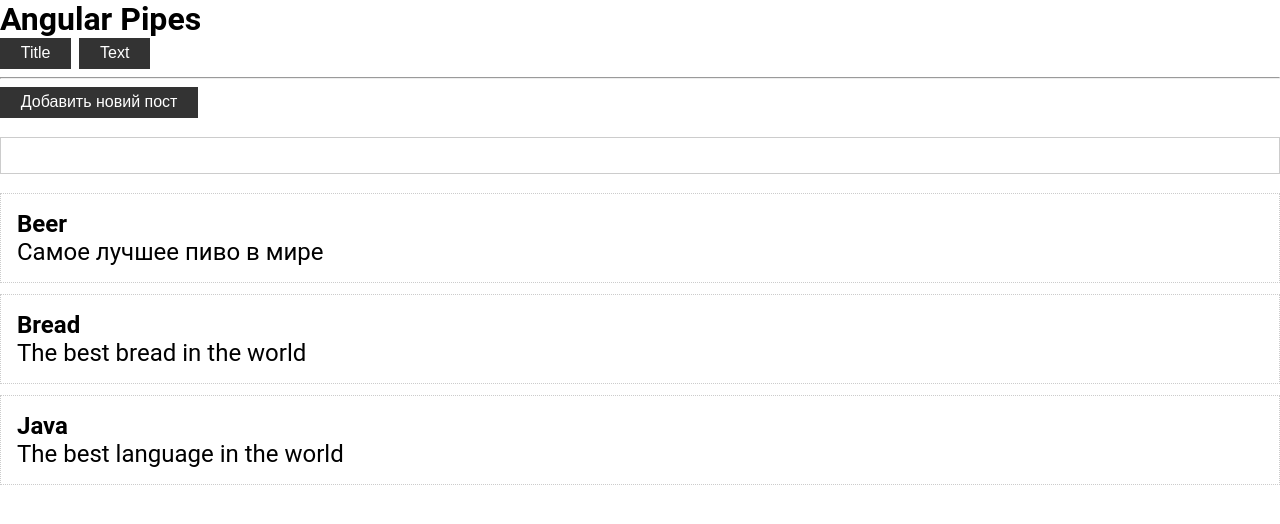
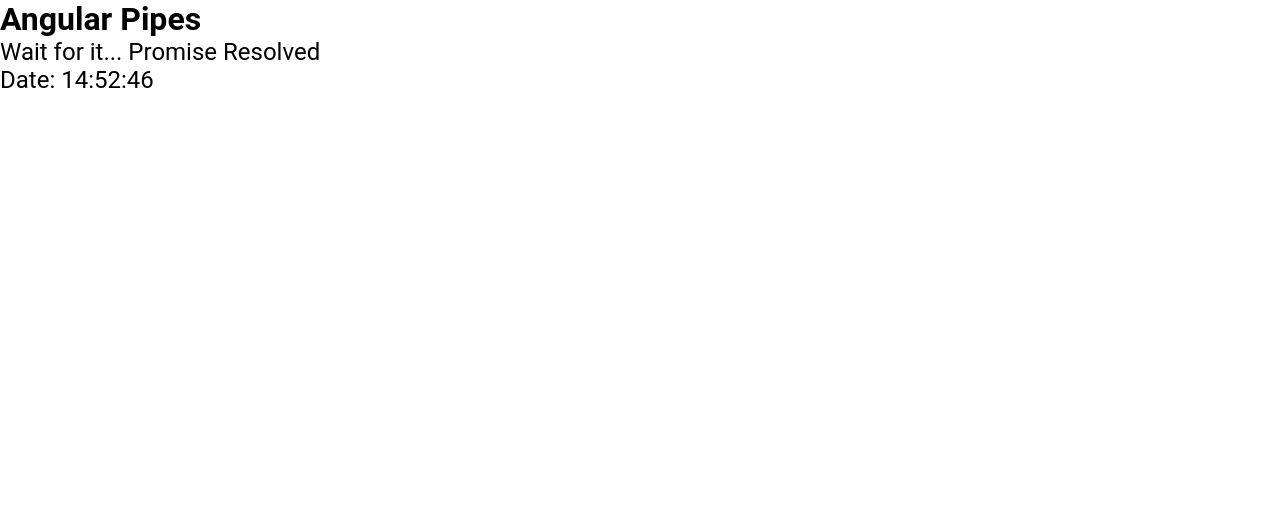
Before and after one commit to AndriBunko/udemy-angular8-section5, an Angular app: page / in a window 1280 px wide. Shown: the top 524 px of the page. Built offline with nearby package versions, Linux system fonts and the light colour scheme; a web font is replaced by a local one.

Commit message:
section 5, lesson 45 async pipe

```diff
--- a/src/app/app.component.html
+++ b/src/app/app.component.html
@@ -1,47 +1,7 @@
 <div>
   <h1>Angular Pipes</h1>
+  <p>Wait for it... {{promise | async }}</p>
 
-  <button class="btn" (click)="searchFiled = 'title'">Title</button>
-  <button class="btn" (click)="searchFiled = 'text'">Text</button>
-
-  <hr>
-
-  <button class="btn" (click)="addPost()">Добавить новий пост</button>
-
-  <input type="text" [(ngModel)]="search">
-  <div *ngFor="let post of posts | filter: search:searchFiled" class="card">
-
-    <h2>{{post.title}}</h2>
-    <p>{{post.text}}</p>
-  </div>
+<!--  <p>Date: {{date | async | date:'HH:mm:ss yyyy'}}</p>-->
+  <p>Date: {{date| date:'HH:mm:ss'}}</p>
 </div>
-
-<!--
-<div>
-  <h1>Angular Pipes</h1>
-  &lt;!&ndash;  <p>{{e | number:'1.1-5'}}</p>&ndash;&gt;
-  &lt;!&ndash;  <p>{{e | number:'3.1-2'}}</p>&ndash;&gt;
-  &lt;!&ndash;  <p>{{e | number:'1.0-0'}}</p>&ndash;&gt;
-  <p>{{str | uppercase | lowercase | titlecase}}</p>
-  <p>{{str | titlecase | slice:1:-2}}</p>
-
-  <p>{{date | date:'MMMM dd yyyy, HH:mm:ss'}}</p>
-
-  <p>{{float}}</p>
-  <p>{{float | currency}}</p>
-  <p>{{float | percent:'2.0-0'}}</p>
-  <pre>{{obj | json}}</pre>
-
-  <p>{{10 | mult}}</p>
-  <p>{{10 | mult:2}}</p>
-  <p>{{10 | mult:3}}</p>
-  <p>{{10 | mult:5}}</p>
-  <p>{{10 | mult:8}}</p>
-  <p>{{10 | mult:13}}</p>
-` q
-
-
-  <p>{{'hello world            ' | exMarks}}</p>
-
-</div>
--->
--- a/src/app/app.component.ts
+++ b/src/app/app.component.ts
@@ -1,4 +1,5 @@
-import {Component} from '@angular/core';
+import {Component, OnInit} from '@angular/core';
+import {Observable} from 'rxjs';
 
 export interface Post {
   title: string;
@@ -10,37 +11,28 @@
   templateUrl: './app.component.html',
   styleUrls: ['./app.component.css']
 })
-export class AppComponent {
+export class AppComponent implements OnInit {
   title = 'angular-basic-section5';
 
-  /*  e: number = Math.E;
-    str = 'hello world';
-    date: Date = new Date();
-    float = 0.42;
+  promise: Promise<string> = new Promise<string>(resolve => {
+    setTimeout(() => {
+      resolve('Promise Resolved');
+    }, 4000);
+  });
 
-    obj = {
-      a: 1,
-      b: {
-        c: 2,
-        d: {
-          e: 3,
-          f: 4
-        }
-      }
-    };*/
-  search = '';
-  searchFiled = 'title';
-  posts: Post[] = [
-    {title: 'Beer', text: 'Самое лучшее пиво в мире'},
-    {title: 'Bread', text: 'The best bread in the world'},
-    {title: 'Java', text: 'The best language in the world'}
-  ];
+  date$: Observable<Date> = new Observable<Date>(obs => {
+    setInterval(() => {
+      obs.next(new Date());
+    }, 1000);
+  });
+
+  date: Date;
+
+  ngOnInit(): void {
+    this.date$.subscribe(date => {
+      this.date = date;
+    });
+  }
 
 
-  addPost() {
-    this.posts.unshift({
-      title: 'Angular 8',
-      text: 'Udemy angular 8 cource'}
-      );
-  }
 }
```
